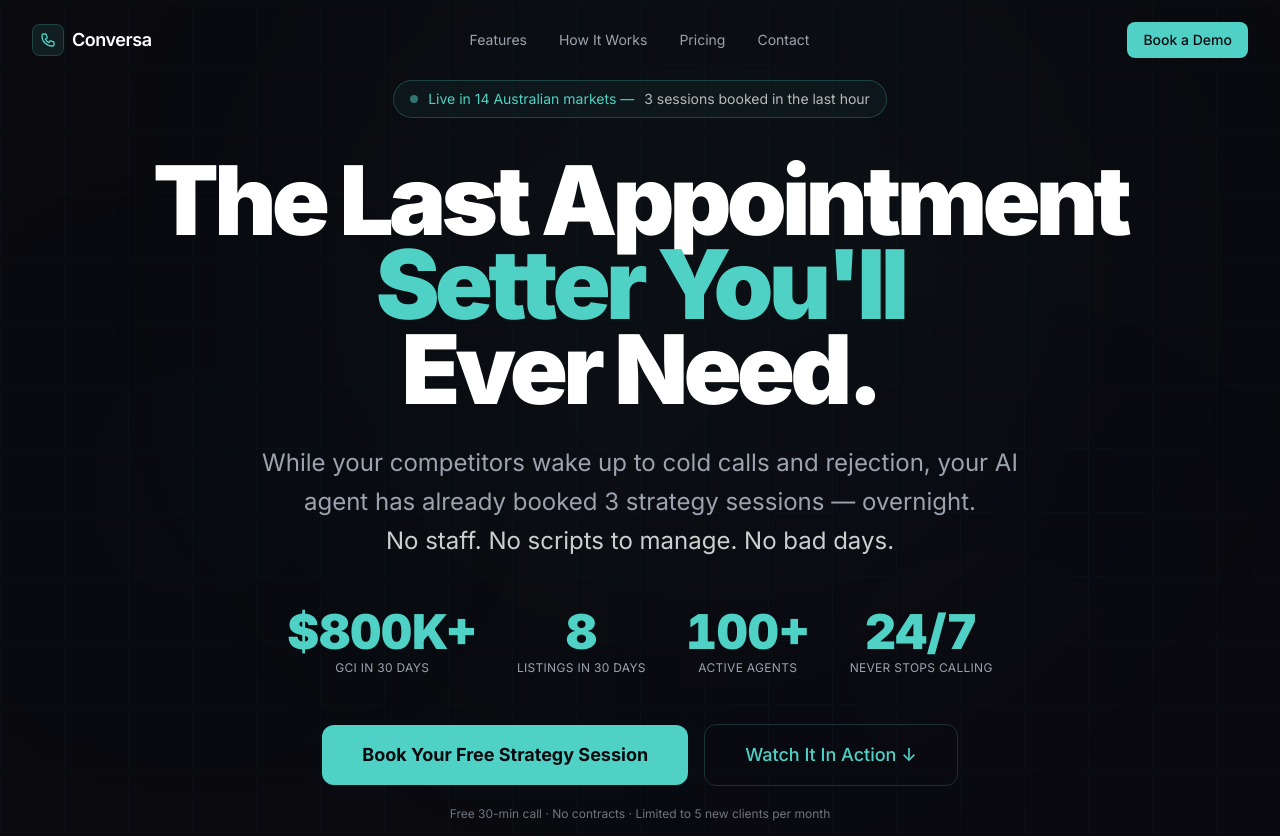
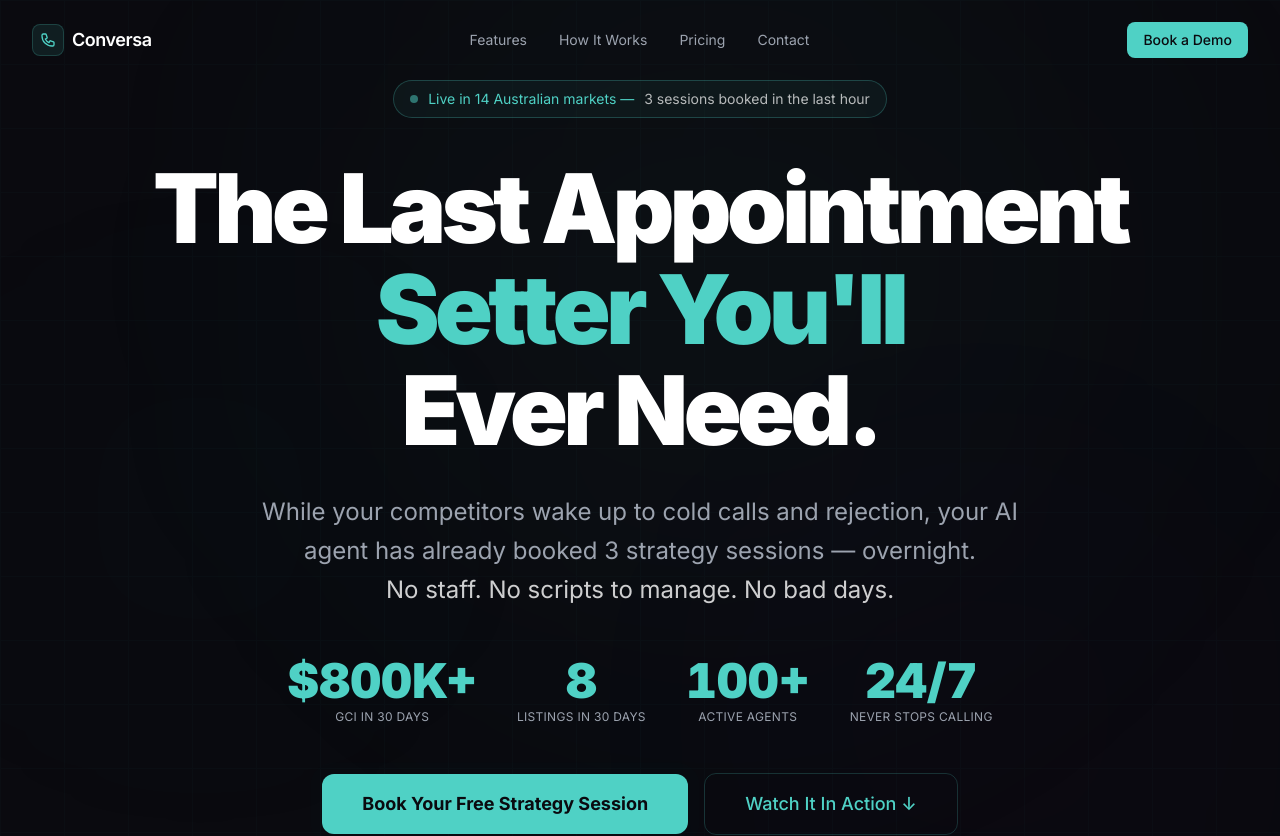
Before and after one commit to maurice-salib/conversa-website, a Next.js app: page / in a window 1280 px wide. Shown: the top 836 px of the page. Built offline with nearby package versions, Linux system fonts and the light colour scheme.

Commit message:
Fix hero heading line-height overlap
Increase leading from 0.88 to 1.05 so lines don't collide at large sizes.

Co-Authored-By: Claude Sonnet 4.6 <noreply@anthropic.com>

```diff
--- a/app/page.tsx
+++ b/app/page.tsx
@@ -40,7 +40,7 @@ function Hero() {
           <span className="text-white/70">3 sessions booked in the last hour</span>
         </div>
 
-        <h1 className="text-5xl sm:text-7xl md:text-8xl font-black tracking-tighter leading-[0.88] animate-fade-in-up">
+        <h1 className="text-5xl sm:text-7xl md:text-8xl font-black tracking-tighter leading-[1.05] animate-fade-in-up">
           The Last Appointment
           <br />
           <span className="text-teal">Setter You'll</span>
```
